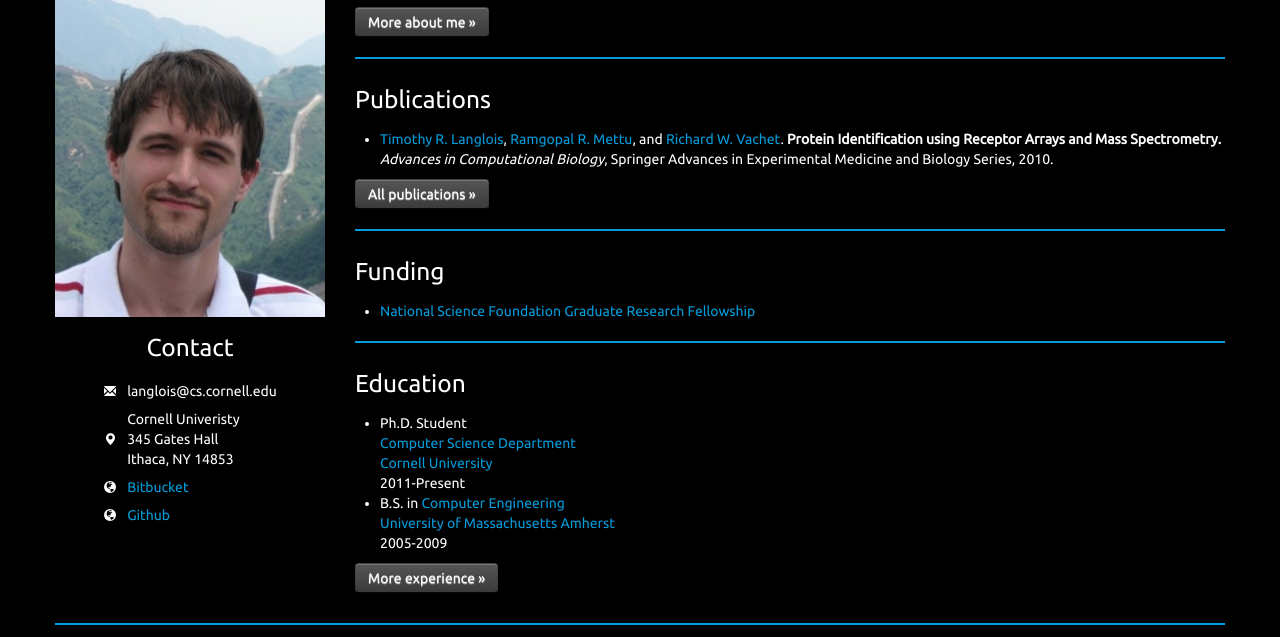
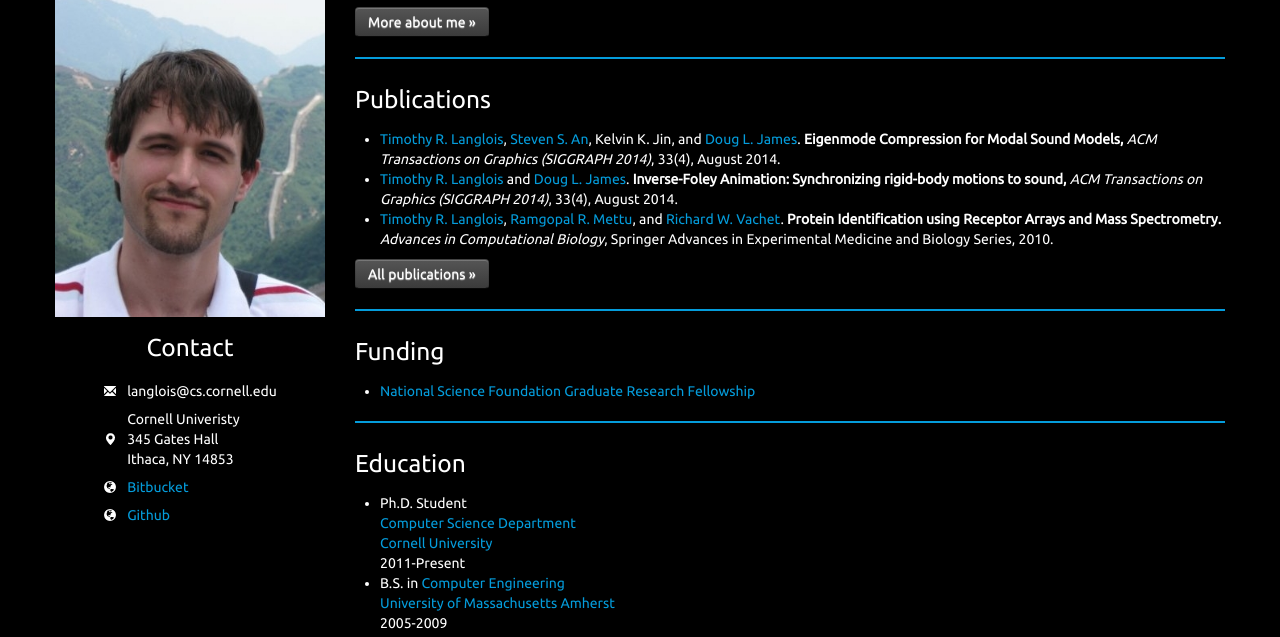
Before and after one commit to timmyL17/timmyL17.github.io, a plain HTML site: page index.html in a window 1280 px wide. Shown: the part 163-800 px from the top of the page. Drawn offline with Linux system fonts and the light colour scheme; files whose address does not match are found by name.

Commit message:
added publications to webpage, need to tweak a bit

```diff
--- a/index.html
+++ b/index.html
@@ -103,6 +103,22 @@
                     <ul>
                         <li>
                             <a href="index.html">Timothy R. Langlois</a>,
+                            <a href="http://www.cs.cornell.edu/~stevenan">Steven S. An</a>,
+                            Kelvin K. Jin, and
+                            <a href="http://www.cs.cornell.edu/~djames">Doug L. James</a>.<strong>
+                                Eigenmode Compression for Modal Sound Models,</strong>
+                            <em>ACM Transactions on Graphics (SIGGRAPH 2014)</em>,
+                            33(4), August 2014.
+                        </li>
+                        <li>
+                            <a href="index.html">Timothy R. Langlois</a> and
+                            <a href="http://www.cs.cornell.edu/~djames">Doug L. James</a>.<strong>
+                                Inverse-Foley Animation: Synchronizing rigid-body motions to sound,</strong>
+                            <em>ACM Transactions on Graphics (SIGGRAPH 2014)</em>,
+                            33(4), August 2014.
+                        </li>
+                        <li>
+                            <a href="index.html">Timothy R. Langlois</a>,
                             <a href="http://www.cs.tulane.edu/~ram">Ramgopal R. Mettu</a>, and
                             <a href="http://www.chem.umass.edu/faculty/vachet.html">Richard W. Vachet</a>.<strong>
                                 Protein Identification using Receptor Arrays and Mass
```
Also changed, not shown: research.html (+16 -0 lines). Lines whose indentation alone changed are shown as unchanged.
